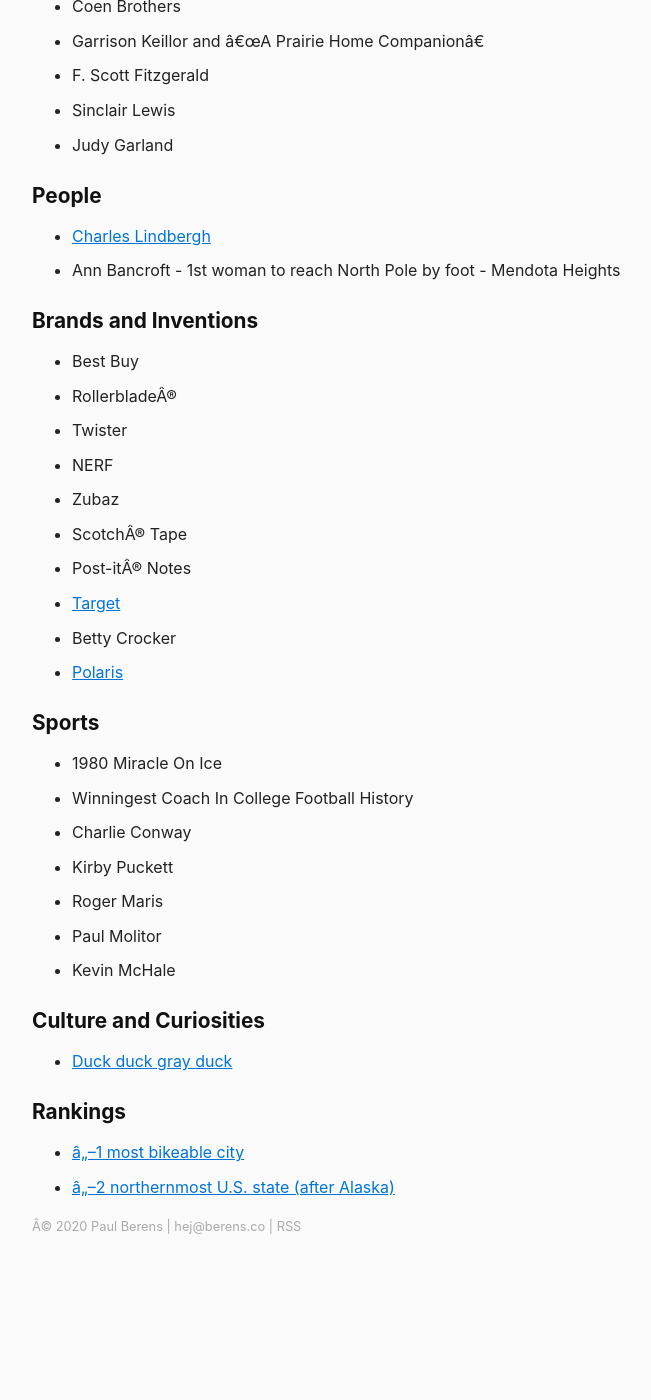
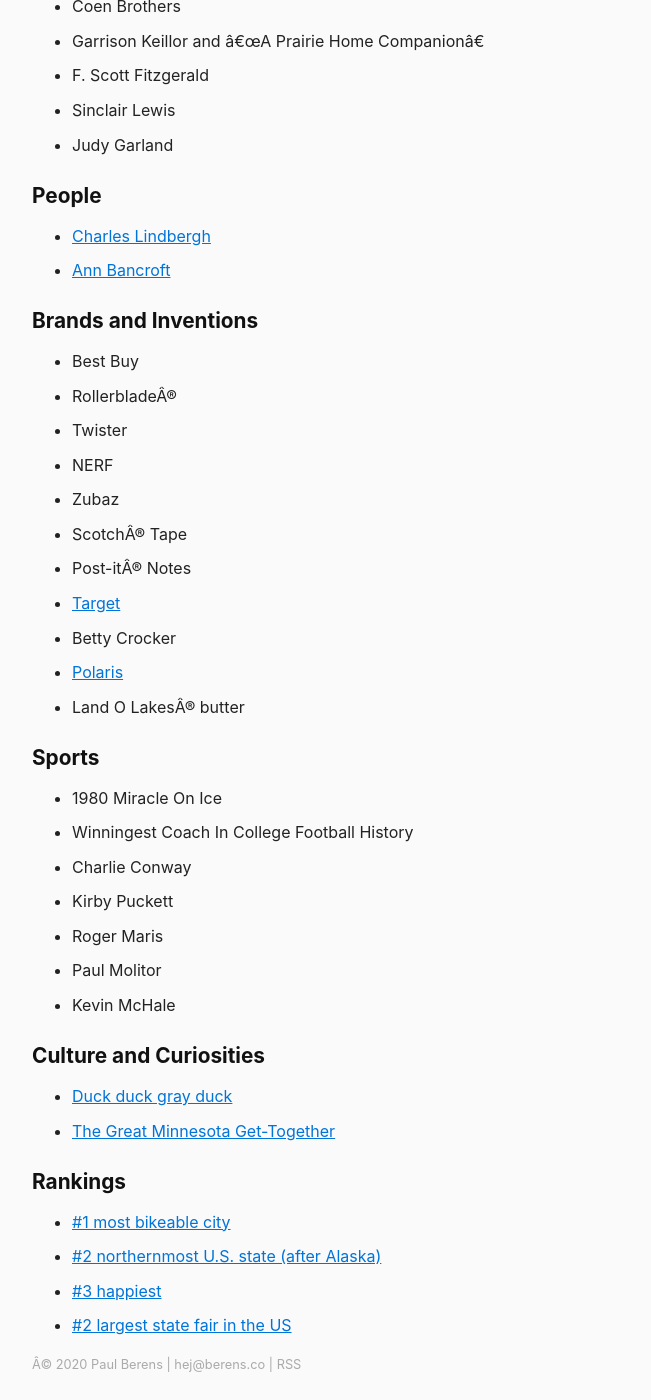
Before and after one commit to berensp/berensp.github.io, a Jekyll site: the page built from minn.md, in a window 1280 px wide and 1400 px high, scrolled down 820 px. Shown: the whole window, without its empty margins (288-939 px from the left). Built offline with Jekyll 4.4.1, drawn with Linux system fonts in a browser that asks for light colours; nearby versions of some CDN libraries; before the commit the page ends 2104 px from its top, so only the background shows below that.

Commit message:
Add files via upload

```diff
--- a/minn.md
+++ b/minn.md
@@ -30,7 +30,7 @@
 
 ## People
 - [Charles Lindbergh](https://en.wikipedia.org/wiki/Charles_Lindbergh)
-- Ann Bancroft - 1st woman to reach North Pole by foot - Mendota Heights
+- [Ann Bancroft](https://en.wikipedia.org/wiki/Ann_Bancroft)
 
 ## Brands and Inventions
 - Best Buy
@@ -43,6 +43,7 @@
 - [Target](https://www.target.com/)
 - Betty Crocker
 - [Polaris](https://www.polaris.com/en-us/brands/)
+- Land O Lakes® butter
 
 ## Sports
 - 1980 Miracle On Ice
@@ -55,8 +56,11 @@
 
 ## Culture and Curiosities
 - [Duck duck gray duck](https://www.startribune.com/why-do-minnesotans-play-duck-duck-gray-duck-instead-of-duck-duck-goose/502474351/)
+- [The Great Minnesota Get-Together](https://www.insider.com/best-state-fairs-in-the-us-2018-5#1-the-minnesota-state-fair-17)
 
 
 ## Rankings
-- [№1 most bikeable city](https://www.redfin.com/news/most-bike-friendly-cities-usa-2020/)
-- [№2 northernmost U.S. state (after Alaska)](https://en.wikipedia.org/wiki/Geography_of_Minnesota)
+- [#1 most bikeable city](https://www.redfin.com/news/most-bike-friendly-cities-usa-2020/)
+- [#2 northernmost U.S. state (after Alaska)](https://en.wikipedia.org/wiki/Geography_of_Minnesota)
+- [#3 happiest](https://wallethub.com/edu/happiest-states/6959)
+- [#2 largest state fair in the US](https://www.mnstatefair.org/about-the-fair/attendance/)
```
